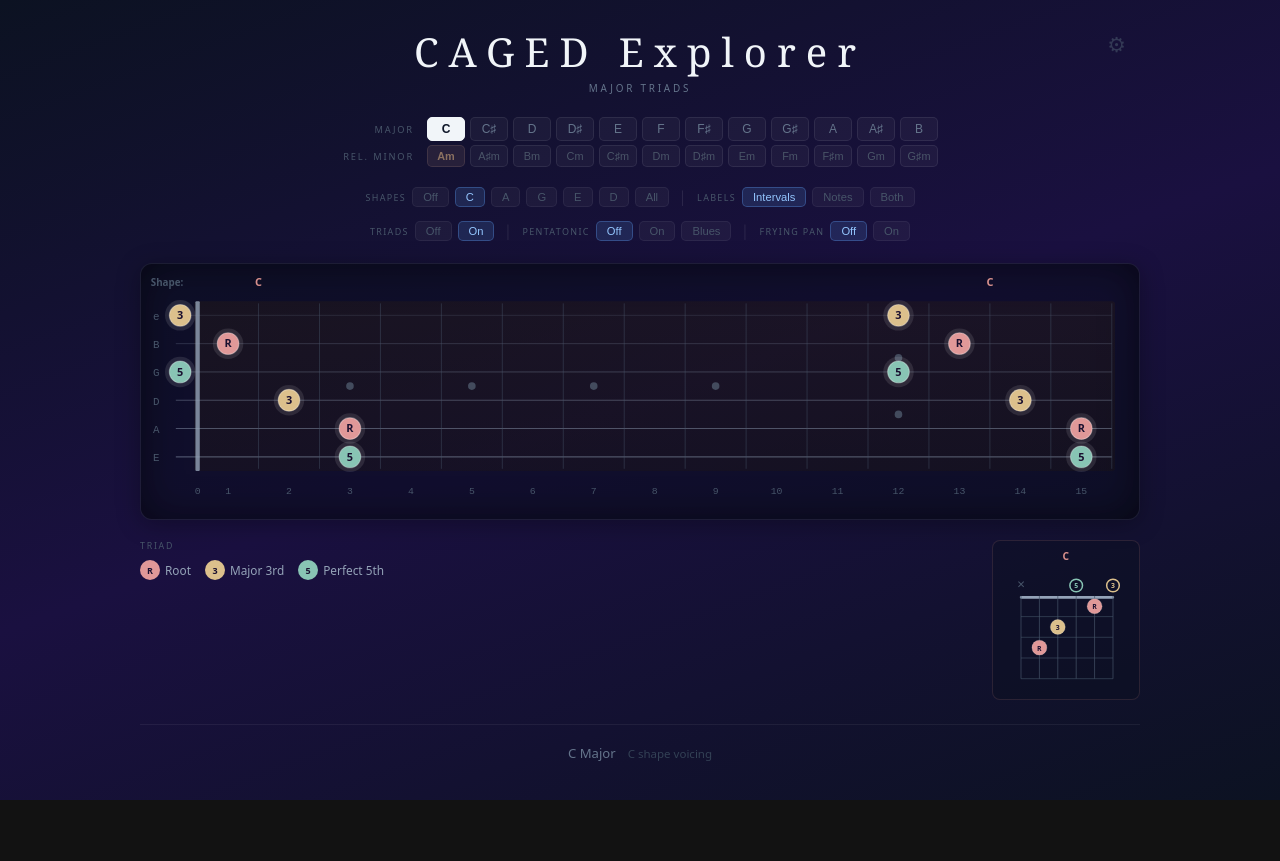
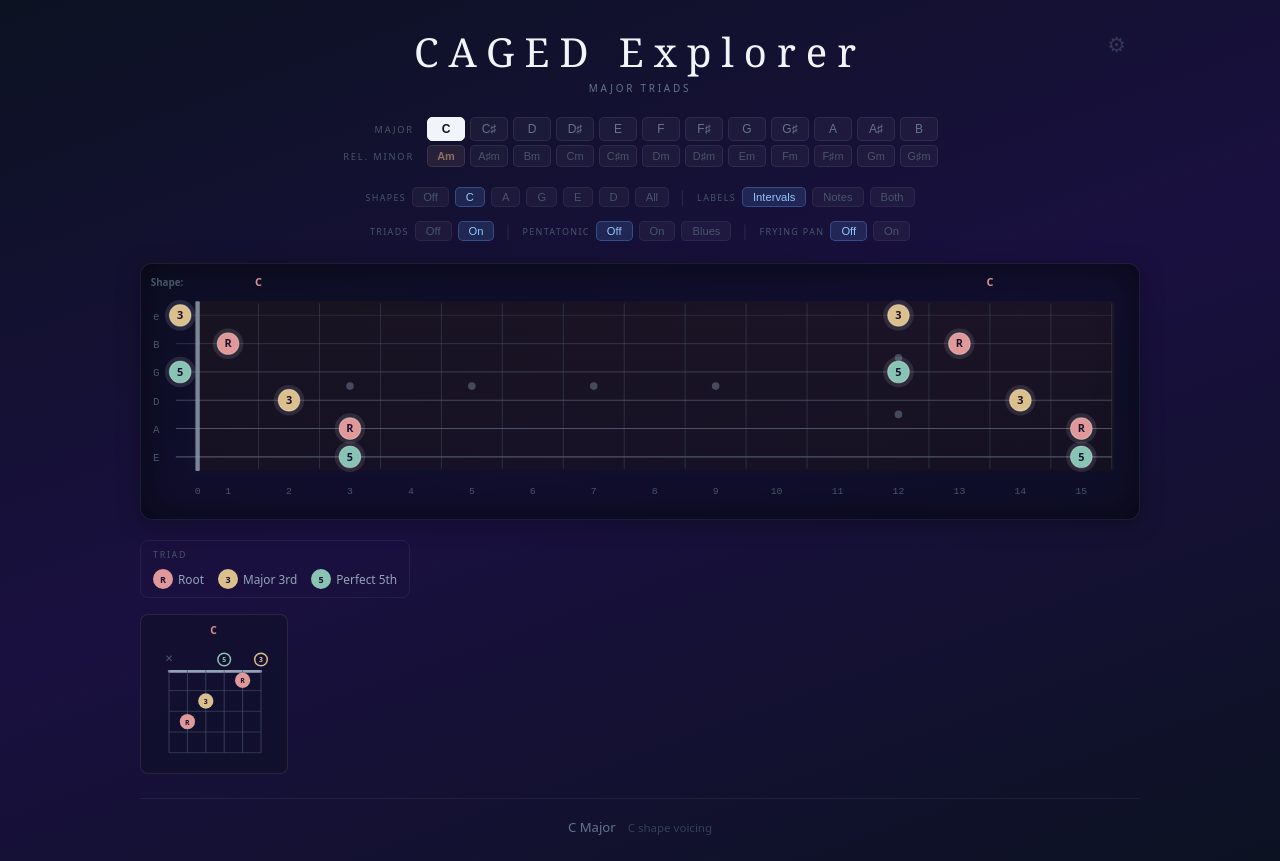
Before and after one commit to tartansandal/caged-explorer, a React (Vite) app: page / in a window 1280 px wide. Before the commit the page ends 800 px from the top, so only its background shows below. Built offline with nearby package versions, Linux system fonts and the light colour scheme.

Commit message:
refactor: reorder legend cards and group pentatonic with frying pan
Move shape borders card first, wrap pentatonic and frying pan legends
in a nested flex container so they stay together, and make flavor text
span full width.

```diff
--- a/src/App.jsx
+++ b/src/App.jsx
@@ -569,7 +569,7 @@ export default function CAGEDExplorer() {
           })}
         </div>
 
-        {/* Shape Selector */}
+        {/* Shapes + Labels */}
         <div style={STYLE.optionRow(14)}>
           <span style={STYLE.optionLabel}>Shapes</span>
           {["off", ...SHAPES, "all"].map(s => {
@@ -791,17 +791,10 @@ export default function CAGEDExplorer() {
         </div>
 
         {/* Bottom Section: Legend + Chord Diagrams */}
-        <div style={{ display: "flex", justifyContent: "space-between", alignItems: "flex-start", marginTop: 20, gap: 20, flexWrap: "wrap" }}>
-          <div>
-            {showTriads && <LegendSection title={triadQuality === "minor" ? "Minor Triad" : "Triad"}
-              items={triadLegend} dotSize={20} keyIdx={effectiveKey} labelMode={labelMode} />}
-
-            {pentaLegend.length > 0 && <LegendSection title={scaleName(pentaScale, pentaQuality)} items={pentaLegend} dotSize={16}
-              mt={showTriads ? 14 : 0} keyIdx={effectiveKey} labelMode={labelMode} />}
-
+        <div style={{ display: "flex", alignItems: "flex-start", marginTop: 20, gap: 16, flexWrap: "wrap" }}>
           {showTriads && activeShape === "all" && (
-              <>
-                <div style={{ fontSize: "0.55rem", color: THEME.text.dim, textTransform: "uppercase", letterSpacing: "0.2em", margin: "14px 0 8px" }}>Shape borders</div>
+            <div style={{ minWidth: 120, padding: "8px 12px", border: `1px solid ${THEME.border.subtle}`, borderRadius: 8 }}>
+              <div style={{ fontSize: "0.55rem", color: THEME.text.dim, textTransform: "uppercase", letterSpacing: "0.2em", marginBottom: 8 }}>Shape borders</div>
               <div style={{ display: "flex", gap: 10, flexWrap: "wrap" }}>
                 {SHAPES.map(s =>
                   <div key={s} style={{ display: "flex", alignItems: "center", gap: 5 }}>
@@ -810,28 +803,27 @@ export default function CAGEDExplorer() {
                   </div>
                 )}
               </div>
-              </>
+            </div>
           )}
 
-            {pentaScale === "pentatonic" && pentaQuality === "minor" && (
-              <p style={{ fontSize: "0.68rem", color: THEME.text.muted, marginTop: 14, maxWidth: 300, lineHeight: 1.55, fontStyle: "italic" }}>
-                The ♭3 sits beside the major 3rd — the tension at the heart of the blues.
-              </p>
+          {showTriads && (
+            <div style={{ minWidth: 140, padding: "8px 12px", border: `1px solid ${THEME.border.subtle}`, borderRadius: 8 }}>
+              <LegendSection title={triadQuality === "minor" ? "Minor Triad" : "Triad"}
+                items={triadLegend} dotSize={20} keyIdx={effectiveKey} labelMode={labelMode} />
+            </div>
           )}
-            {pentaScale === "blues" && pentaQuality === "minor" && (
-              <p style={{ fontSize: "0.68rem", color: THEME.text.muted, marginTop: 14, maxWidth: 300, lineHeight: 1.55, fontStyle: "italic" }}>
-                The ♭5 squeezes between the 4th and 5th — a chromatic passing tone that gives the blues its grit.
-              </p>
-            )}
-            {pentaScale === "blues" && pentaQuality === "major" && (
-              <p style={{ fontSize: "0.68rem", color: THEME.text.muted, marginTop: 14, maxWidth: 300, lineHeight: 1.55, fontStyle: "italic" }}>
-                The ♭3 bends into the major 3rd — adding soul to a major key.
-              </p>
+
+          <div style={{ display: "flex", gap: 16, flexWrap: "wrap" }}>
+            {pentaLegend.length > 0 && (
+              <div style={{ minWidth: 140, padding: "8px 12px", border: `1px solid ${THEME.border.subtle}`, borderRadius: 8 }}>
+                <LegendSection title={scaleName(pentaScale, pentaQuality)} items={pentaLegend} dotSize={16}
+                  keyIdx={effectiveKey} labelMode={labelMode} />
+              </div>
             )}
 
             {showFryingPan && (
-              <>
-                <div style={{ fontSize: "0.55rem", color: THEME.text.dim, textTransform: "uppercase", letterSpacing: "0.2em", margin: "14px 0 8px" }}>
+              <div style={{ minWidth: 140, padding: "8px 12px", border: `1px solid ${THEME.border.subtle}`, borderRadius: 8 }}>
+                <div style={{ fontSize: "0.55rem", color: THEME.text.dim, textTransform: "uppercase", letterSpacing: "0.2em", marginBottom: 8 }}>
                   Frying Pan
                 </div>
                 <div style={{ display: "flex", gap: 14, flexWrap: "wrap", alignItems: "center" }}>
@@ -850,13 +842,28 @@ export default function CAGEDExplorer() {
                     <span style={{ fontSize: "0.74rem", color: THEME.text.secondary }}>Right-hand pan</span>
                   </div>
                 </div>
-              </>
+              </div>
+            )}
+          </div>
+
+          {pentaScale === "pentatonic" && pentaQuality === "minor" && (
+            <p style={{ flexBasis: "100%", fontSize: "0.68rem", color: THEME.text.muted, lineHeight: 1.55, fontStyle: "italic", margin: 0, alignSelf: "center" }}>
+              The ♭3 sits beside the major 3rd — the tension at the heart of the blues.
+            </p>
+          )}
+          {pentaScale === "blues" && pentaQuality === "minor" && (
+            <p style={{ flexBasis: "100%", fontSize: "0.68rem", color: THEME.text.muted, lineHeight: 1.55, fontStyle: "italic", margin: 0, alignSelf: "center" }}>
+              The ♭5 squeezes between the 4th and 5th — a chromatic passing tone that gives the blues its grit.
+            </p>
+          )}
+          {pentaScale === "blues" && pentaQuality === "major" && (
+            <p style={{ flexBasis: "100%", fontSize: "0.68rem", color: THEME.text.muted, lineHeight: 1.55, fontStyle: "italic", margin: 0, alignSelf: "center" }}>
+              The ♭3 bends into the major 3rd — adding soul to a major key.
+            </p>
           )}
 
-          </div>
-
           {showTriads && (
-            <div>
+            <div style={{ flexBasis: "100%", minWidth: 0 }}>
               {showMajTriad && (
                 <div style={{ display: "flex", gap: 10, flexWrap: "wrap", marginBottom: showMinTriad ? 10 : 0 }}>
                   {((activeShape === "all" || activeShape === "off") ? SHAPES : [activeShape]).map(sh =>
```
Lines whose indentation alone changed are shown as unchanged.
